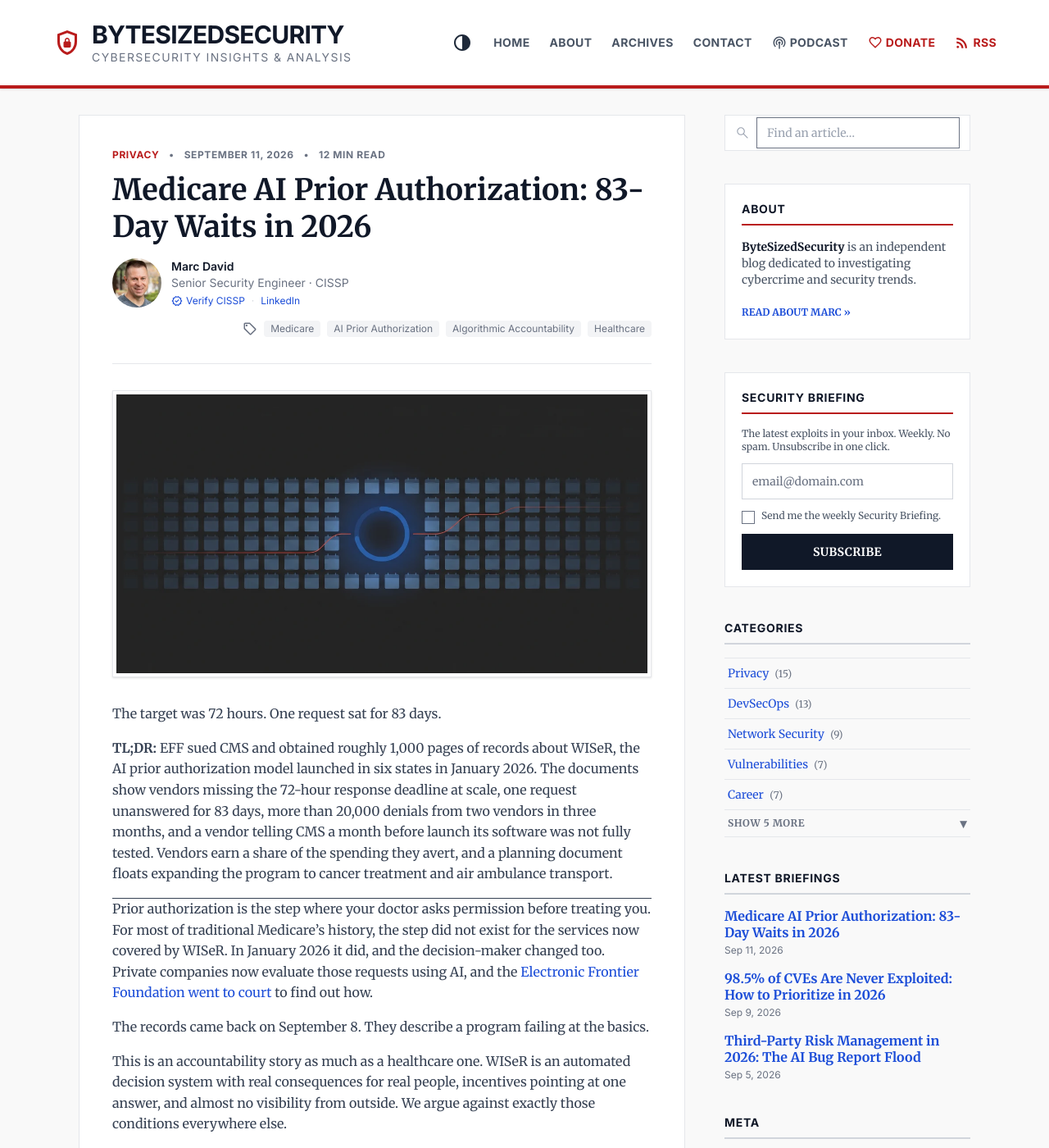
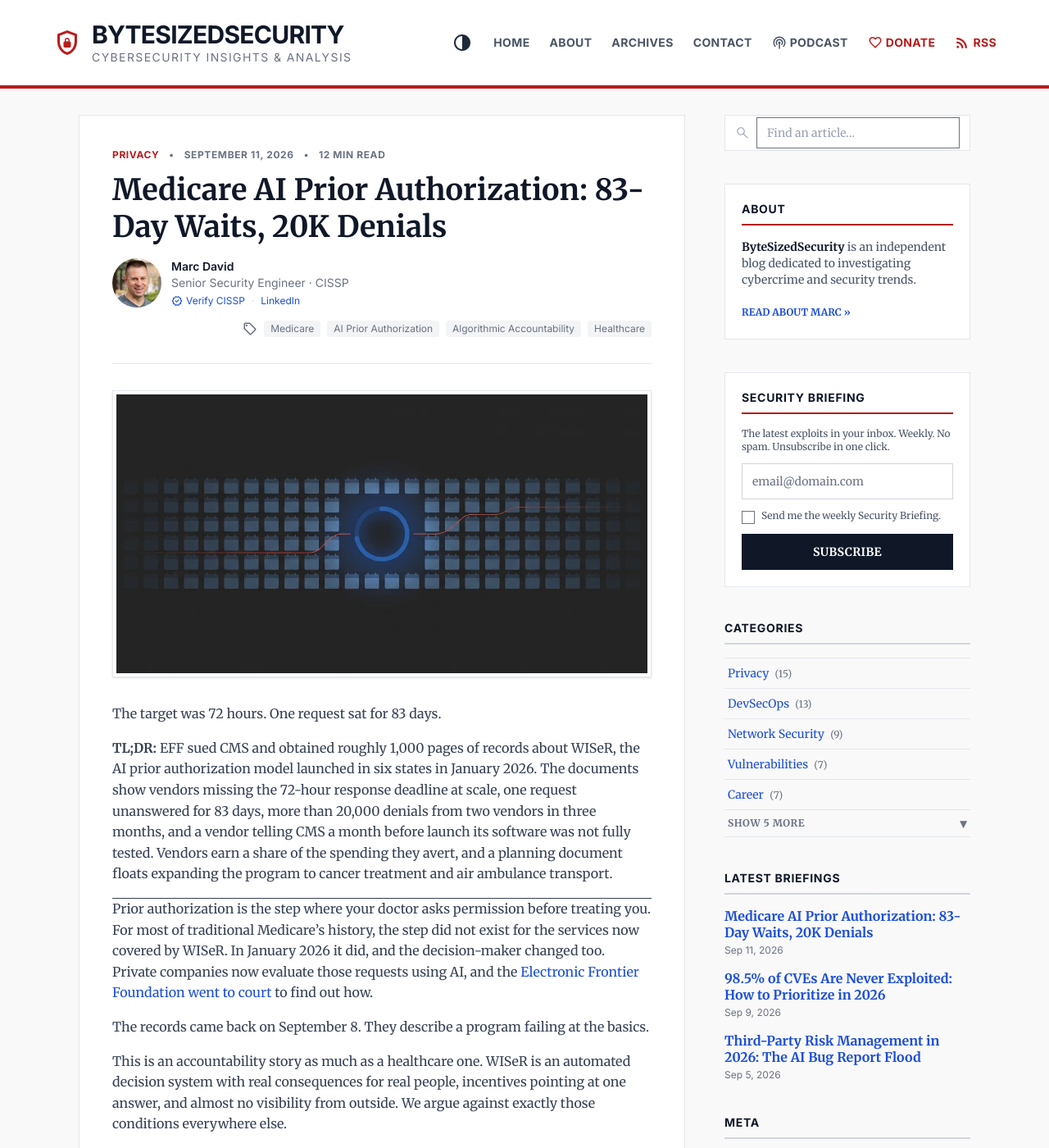
Before and after one commit to mda1125/bytesizedsecurity, a Jekyll site: the page built from _posts/2026-09-11-medicare-ai-prior-authorization-wiser-foia.md, in a window 1280 px wide and 1400 px high. Shown: the whole window at 82% size. Built offline with Jekyll 4.4.1, drawn with Linux system fonts in a browser that asks for light colours; full-size pictures stand in for the smaller copies a plugin makes; comment, search, counter and statistics services are not loaded.

Commit message:
fix(post): drop year from title for evergreen framing

```diff
--- a/_posts/2026-09-11-medicare-ai-prior-authorization-wiser-foia.md
+++ b/_posts/2026-09-11-medicare-ai-prior-authorization-wiser-foia.md
@@ -1,7 +1,7 @@
 ---
 description: "FOIA records show Medicare's WISeR AI prior authorization model produced 83-day waits, 20,000+ denials, and vendor software shipped untested."
 layout: post
-title: "Medicare AI Prior Authorization: 83-Day Waits in 2026"
+title: "Medicare AI Prior Authorization: 83-Day Waits, 20K Denials"
 category: "Privacy"
 tags: ["Medicare", "AI Prior Authorization", "Algorithmic Accountability", "Healthcare"]
 author: Marc
```
